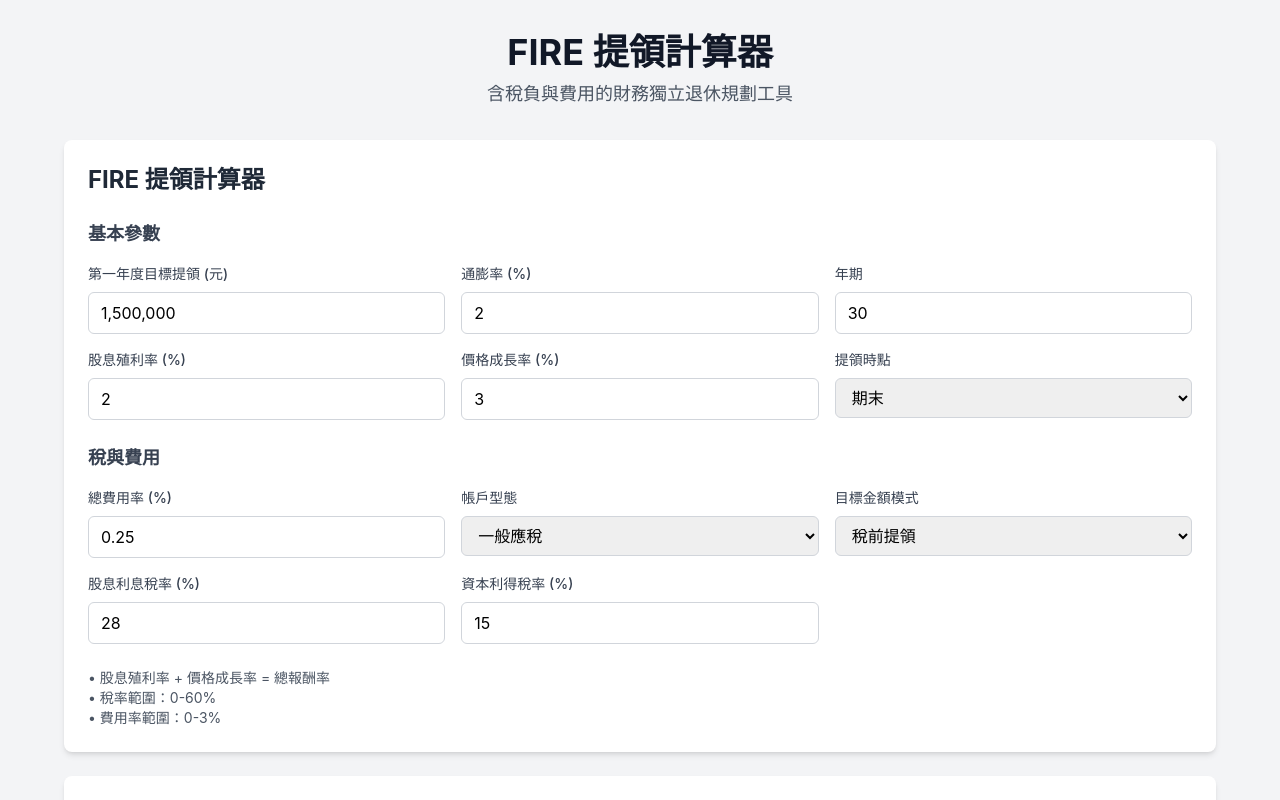
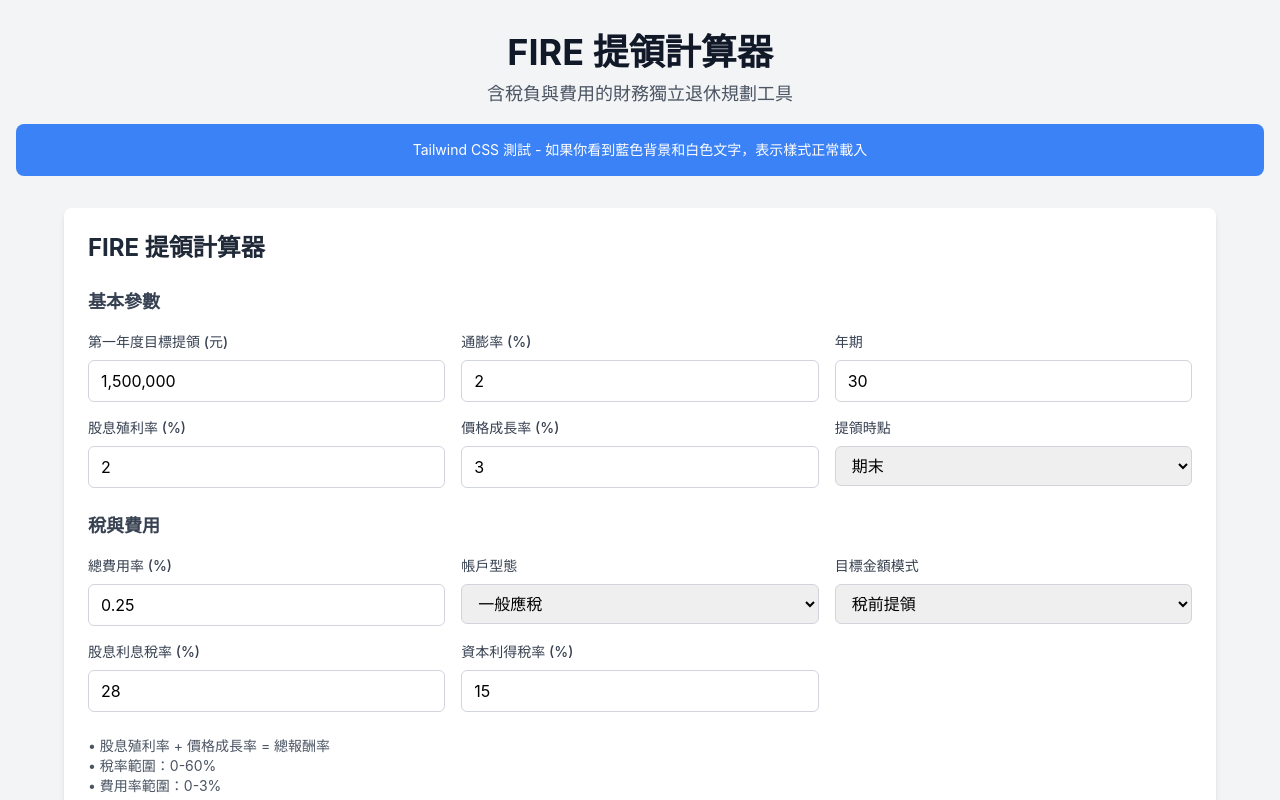
Before and after one commit to kylewangtw/FIRE-calculator, a React (Create React App) app: page / in a window 1280 px wide. Shown: the top 800 px of the page. Built offline with nearby package versions, Linux system fonts and the light colour scheme.

Commit message:
Add Tailwind CSS test

```diff
--- a/src/App.tsx
+++ b/src/App.tsx
@@ -56,6 +56,10 @@ function App() {
           <p className="text-lg text-gray-600">
             含稅負與費用的財務獨立退休規劃工具
           </p>
+          {/* Tailwind 測試 */}
+          <div className="mt-4 p-4 bg-blue-500 text-white rounded-lg">
+            <p className="text-sm">Tailwind CSS 測試 - 如果你看到藍色背景和白色文字，表示樣式正常載入</p>
+          </div>
         </header>
 
         <main className="max-w-6xl mx-auto">
```
